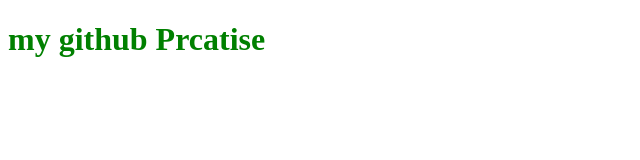
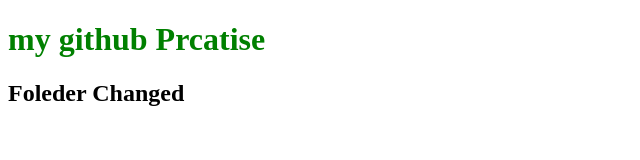
Before and after one commit to rubayetrupo/my-first-repo, a plain HTML site: page index.html in a window 1280 px wide. Shown: the whole page, without its empty margins (0-640 px from the left). Drawn offline with Linux system fonts and the light colour scheme.

Commit message:
folder changed

```diff
--- a/index.html
+++ b/index.html
@@ -11,6 +11,7 @@
 
 <body>
     <h1>my github Prcatise</h1>
+    <h2>Foleder Changed</h2>
 </body>
 
 </html>
```
